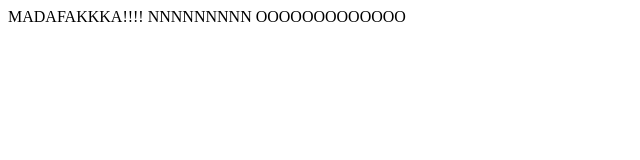
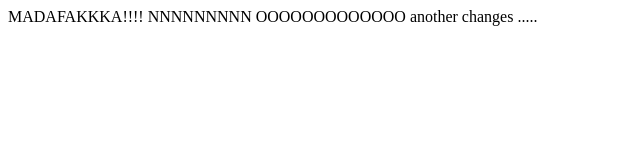
Before and after one commit to appleseeds-academy/test-with-shani-rabashani, a plain HTML site: page index.html in a window 1280 px wide. Shown: the whole page, without its empty margins (0-640 px from the left). Drawn offline with Linux system fonts and the light colour scheme.

Commit message:
third fix

```diff
--- a/index.html
+++ b/index.html
@@ -8,5 +8,6 @@
 <body>
   MADAFAKKKA!!!!
   NNNNNNNNN OOOOOOOOOOOOO
+  another changes .....
 </body>
 </html>
```
